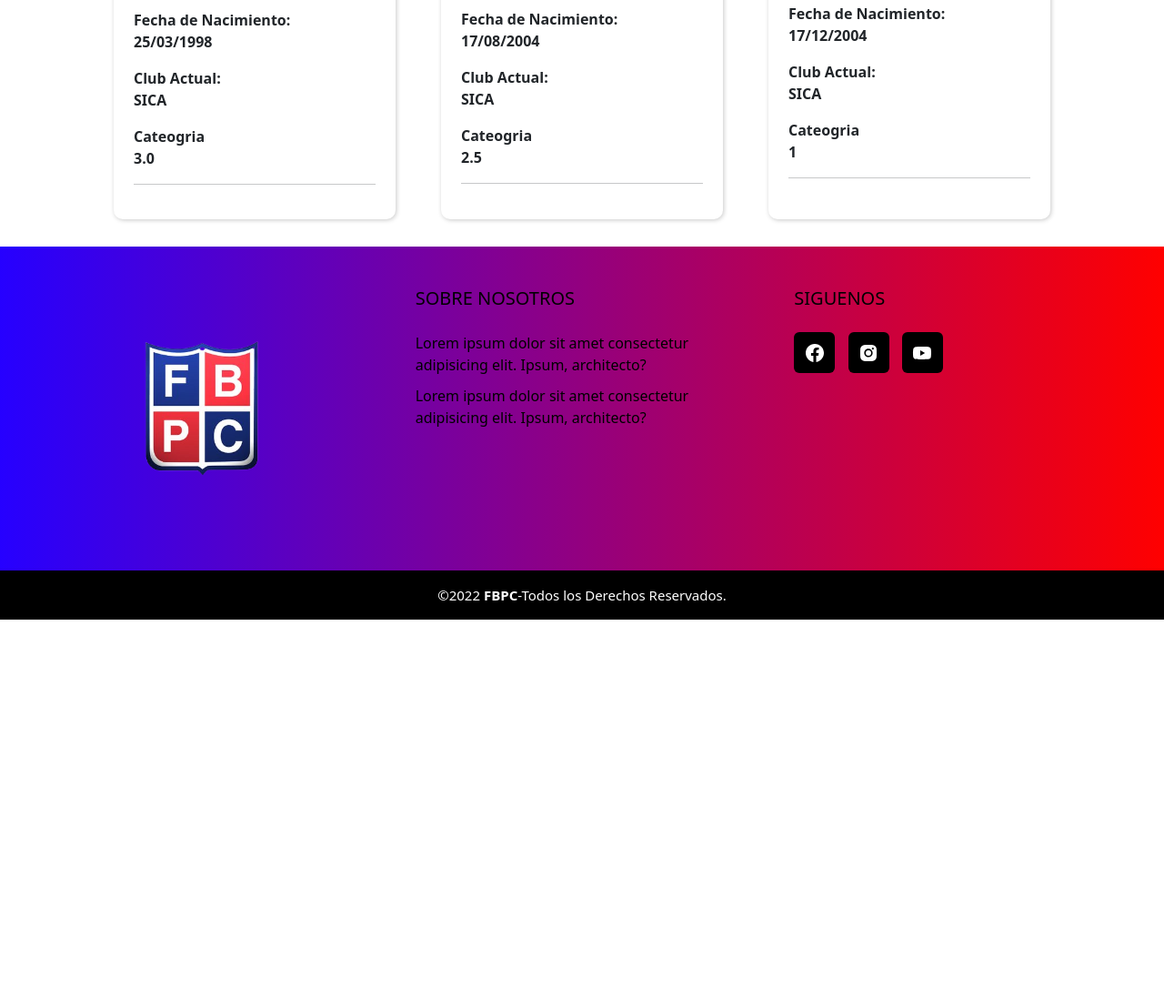
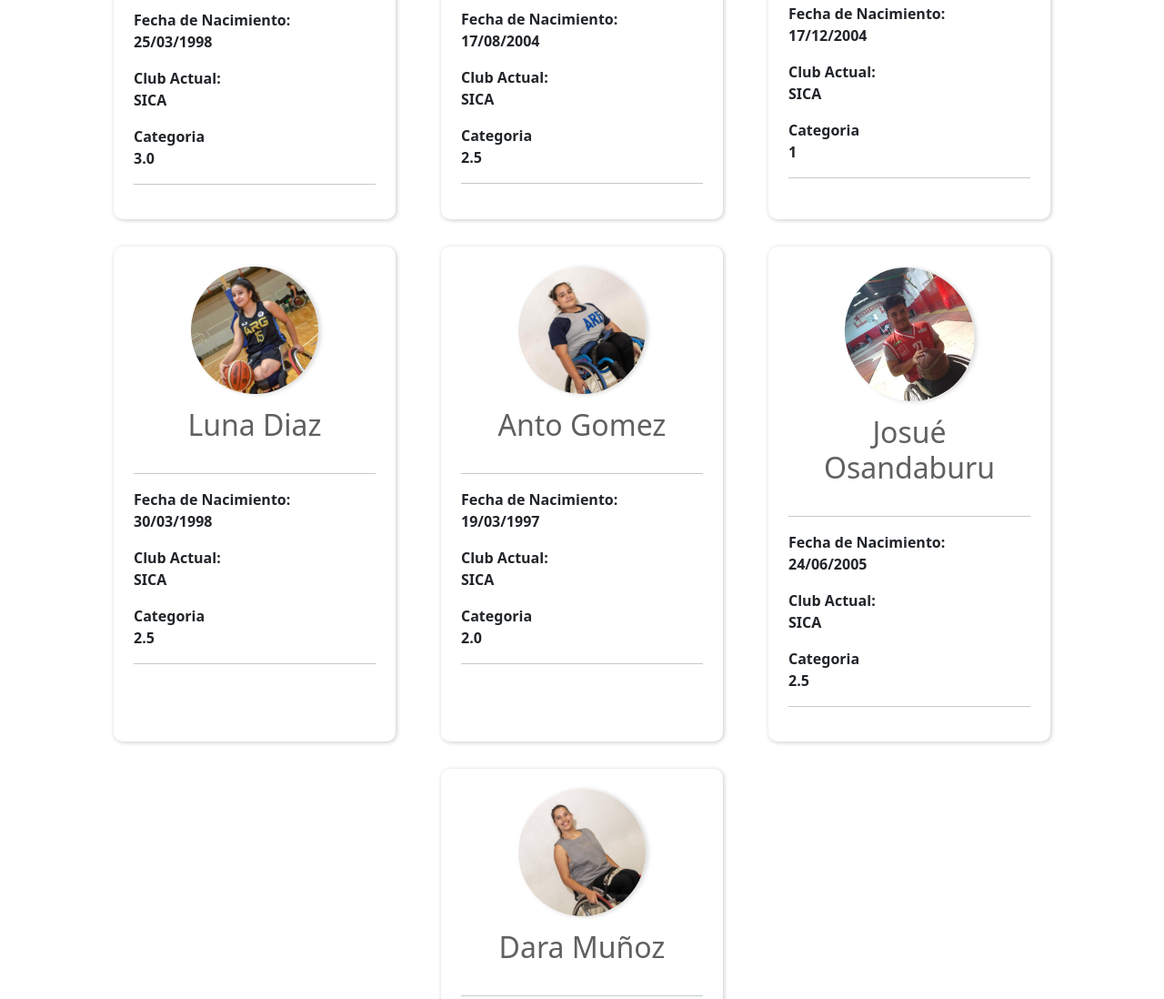
Before and after one commit to KevinJara123/BasquetAdaptadoCba, a plain HTML site: page pages/equipos/sica.html in a window 1280 px wide. Shown: the part 1653-2751 px from the top of the page at 91% size. Before the commit the page ends 2334 px from the top, so only its background shows below. Drawn offline with nearby package versions, Linux system fonts and the light colour scheme.

Commit message:
Se termino el equipo Sica

```diff
--- a/css/estilos.css
+++ b/css/estilos.css
@@ -337,7 +337,7 @@ main .sobre-nosotros{
     width: 20rem;
     border-radius: 50px;
 }
-Button {
+.btn-descargar {
     height: 70px;
     width: 90%;
     outline: none;
@@ -345,19 +345,16 @@ Button {
     color: rgba(3, 3, 3, 0.993);
     border-radius: 6px; }
 
-  Button:hover {
+.btn-descargar:hover {
     background-color: transparent;
     color: rgba(77, 70, 70, 0.699);
     border: 1px solid #260991;
     transition: 0.5s; }
 
-  #button-ver-mas {
+#button-ver-mas {
     font-size: x-large;
     color: #111111;
     text-decoration: none; }
-
-/*Contactos*/
-
 /*Contactos*/
 .circle {
 
--- a/pages/equipos/sica.html
+++ b/pages/equipos/sica.html
@@ -18,7 +18,6 @@
         <nav>
             <a href="../../index.html">Inicio</a>
             <a href="../../pages/AcercaDe.html">Acerca de</a>
-            <a href="#">Equipos</a>
             <a href="../../pages/AcercaDe.html">Reglamentos</a>
             <a href="../../pages/Contacto.html">Contacto</a>
 
@@ -97,7 +96,7 @@
             <div class="card__descripcion1">
                <b> <p class="p-card">Fecha de Nacimiento: <br> 25/03/1998</p>
                 <p class="p-card">Club Actual: <br>SICA</p>
-                <p class="p-card">Cateogria <br>3.0</p></b>
+                <p class="p-card">Categoria <br>3.0</p></b>
 
 
 
@@ -114,7 +113,7 @@
             <div class="card__descripcion1">
               <b>  <p class="p-card">Fecha de Nacimiento: <br> 17/08/2004 </p>
                 <p class="p-card">Club Actual: <br>SICA</p>
-                <p class="p-card">Cateogria <br>2.5</p></b>
+                <p class="p-card">Categoria <br>2.5</p></b>
             </div>
             <hr>
         </div>
@@ -127,12 +126,76 @@
             <div class="card__descripcion1">
                 <b>  <p class="p-card">Fecha de Nacimiento: <br>17/12/2004 </p>
                     <p class="p-card">Club Actual: <br>SICA</p>
-                    <p class="p-card">Cateogria <br>1</p></b>
+                    <p class="p-card">Categoria <br>1</p></b>
             </div>
             <hr>
         </div>
     </section>
+    <section class="card1">
+        <div class="card__perfil1">
+            <div class="card__nombre1">
+                <img class="img-cards" src="../../img/Luna diaz.jpeg" alt="">
+                <h2 class="h2-cards">Luna Diaz</h2>
+            </div>
+            <hr>
+            <div class="card__descripcion1">
+               <b> <p class="p-card">Fecha de Nacimiento: <br> 30/03/1998</p>
+                <p class="p-card">Club Actual: <br>SICA</p>
+                <p class="p-card">Categoria <br>2.5</p></b>
 
+
+
+            </div>
+            <hr>
+
+        </div>
+        <div class="card__perfil1">
+            <div class="card__nombre1">
+                <img class="img-cards" src="../../img/Antonella gomez.jpeg" alt="">
+                <h2 class="h2-cards">Anto Gomez</h2>
+            </div>
+            <hr>
+            <div class="card__descripcion1">
+              <b>  <p class="p-card">Fecha de Nacimiento: <br> 19/03/1997 </p>
+                <p class="p-card">Club Actual: <br>SICA</p>
+                <p class="p-card">Categoria <br>2.0</p></b>
+            </div>
+            <hr>
+        </div>
+        <div class="card__perfil1">
+            <div class="card__nombre1">
+                <img class="img-cards" src="../../img/Josue1.jpg" alt="">
+                <h2 class="h2-cards">Josué Osandaburu</h2>
+            </div>
+            <hr>
+            <div class="card__descripcion1">
+                <b>  <p class="p-card">Fecha de Nacimiento: <br>24/06/2005 </p>
+                    <p class="p-card">Club Actual: <br>SICA</p>
+                    <p class="p-card">Categoria <br>2.5</p></b>
+            </div>
+            <hr>
+        </div>
+    </section>
+    <section class="card1">
+        <div class="card__perfil1">
+            <div class="card__nombre1">
+                <img class="img-cards" src="../../img/Dara muñoz.jpeg" alt="">
+                <h2 class="h2-cards">Dara Muñoz</h2>
+            </div>
+            <hr>
+            <div class="card__descripcion1">
+               <b> <p class="p-card">Fecha de Nacimiento: <br> 25/05/2001</p>
+                <p class="p-card">Club Actual: <br>SICA</p>
+                <p class="p-card">Categoria <br>3.0</p></b>
+
+
+
+            </div>
+            <hr>
+
+        </div>
+
+    </section>
 
     <footer class="pie-pagina">
         <div class="grupo-1">
```
Also changed, not shown: index.html (+3 -4 lines), pages/AcercaDe.html (+1 -3 lines), pages/Contacto.html (+1 -3 lines), pages/Reglamentos.html (+4 -6 lines), img/Antonella gomez.jpeg (added), img/Dara muñoz.jpeg (added), img/Derecho sobre ruedas.jpeg (added), img/Fudiag.jpeg (added), img/Josue1.jpg (added), img/Luna diaz.jpeg (added), img/Rio cuarto.jpeg (added).
